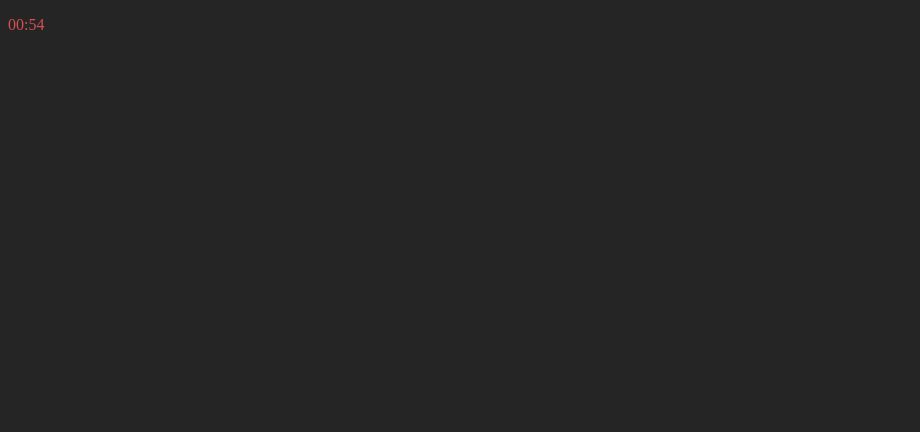
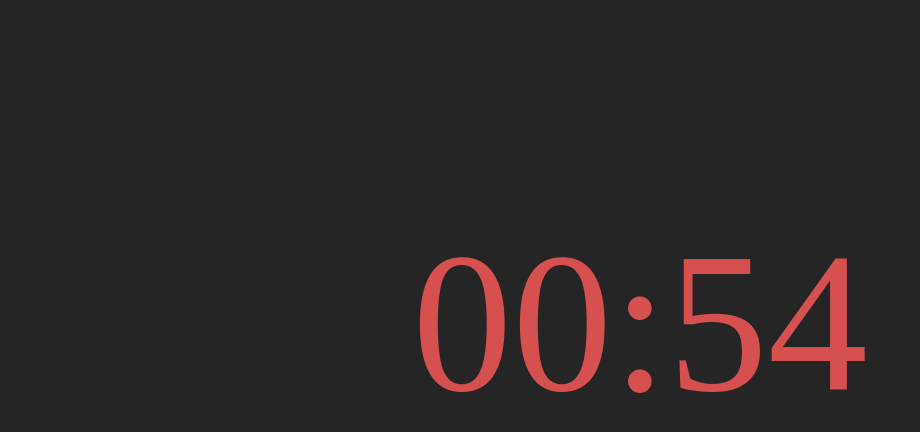
Before and after one commit to Halim-Shams/tomatera, a React (Create React App) app: page / in a window 1280 px wide. Shown: the top 432 px of the page, without its empty margins (0-920 px from the left). Built offline with nearby package versions, Linux system fonts and the light colour scheme.

Commit message:
Implemented basic buttons with no functionality

```diff
--- a/src/components/App.css
+++ b/src/components/App.css
@@ -1,4 +1,12 @@
 
 .component-app {
-    color: #D75050;
+    display: flex;
+    flex-direction: column;
+    justify-content: center;
+    align-items: center;
+    align-content: center;
 }
+
+.timer-controls {
+    display: flex;
+}
--- a/src/components/App.js
+++ b/src/components/App.js
@@ -1,5 +1,7 @@
 import './App.css'
 import Timer from './Timer.js'
+import Start from './Start.js'
+import Stop from './Stop.js'
 
 export default function App() {
 
@@ -11,6 +13,10 @@ export default function App() {
   return (
     <div className="component-app">
       <Timer time={time}/>
+      <div className='timer-controls'>
+        <Start />
+        <Stop />
+      </div>
     </div>
   )
 }
--- a/src/components/Timer.css
+++ b/src/components/Timer.css
@@ -1,4 +1,8 @@
 
 .component-timer {
-
+    color: #D75050;
+    font-size: 200px;
+    margin-top: auto;
+    margin-bottom: auto;
+    height: 450px;
 }
--- a/src/components/Timer.js
+++ b/src/components/Timer.js
@@ -1,4 +1,5 @@
 import React from 'react';
+import './Timer.css'
 
 export default function Timer({time}) {
 
```
